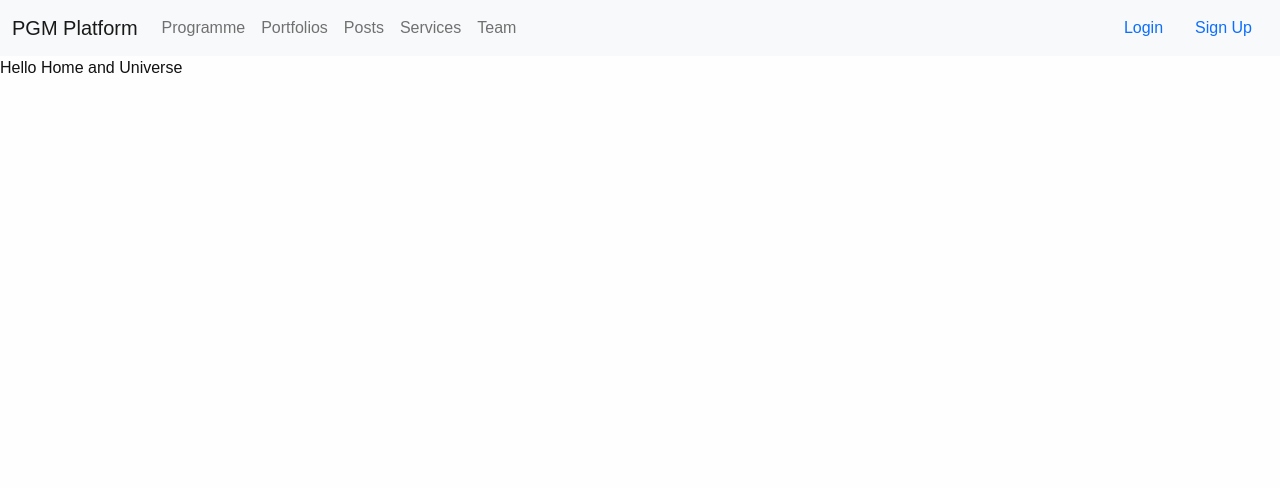
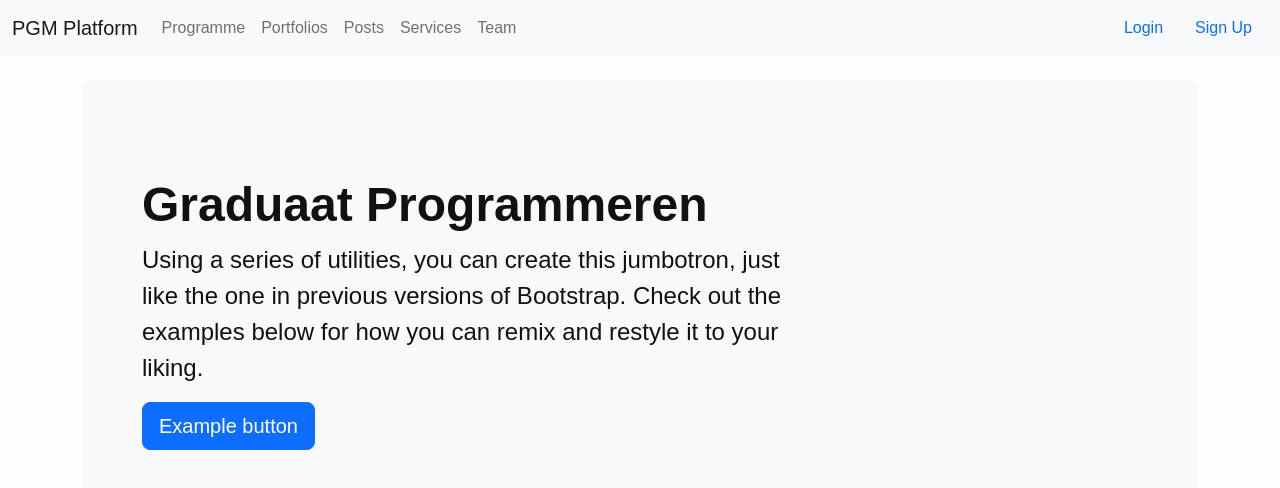
Before and after one commit to pgmgent-pgm-4/pgm-platform-pgm-bavobeau, a React (Create React App) app in the folder client/: page / in a window 1280 px wide. Shown: the top 488 px of the page. Built offline with nearby package versions, Linux system fonts and the light colour scheme; no server answers.

Commit message:
started on homepage content

```diff
--- a/client/src/app/pages/home.page.js
+++ b/client/src/app/pages/home.page.js
@@ -1,6 +1,20 @@
+import { NavLink } from "react-router-dom";
+
 const HomePage = () => {
   return (
-    <p className="text-3xl font-bold underline">Hello Home and Universe</p>
+    <div className="container py-4">
+      <div className="p-5 mb-4 bg-light rounded-3">
+        <div className="container-fluid py-5">
+          <h1 className="display-5 fw-bold">Graduaat Programmeren</h1>
+          <p className="col-md-8 fs-4">Using a series of utilities, you can create this jumbotron, just like the one in previous versions of Bootstrap. Check out the examples below for how you can remix and restyle it to your liking.</p>
+          <NavLink to={'/programme'}>
+            <button className="btn btn-primary btn-lg" type="button">
+              Example button
+            </button>
+          </NavLink>
+        </div>
+      </div>
+    </div>
   );
 };
 
```
